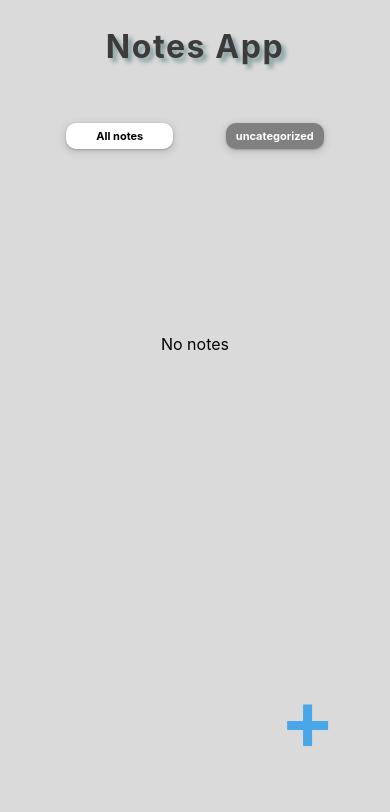
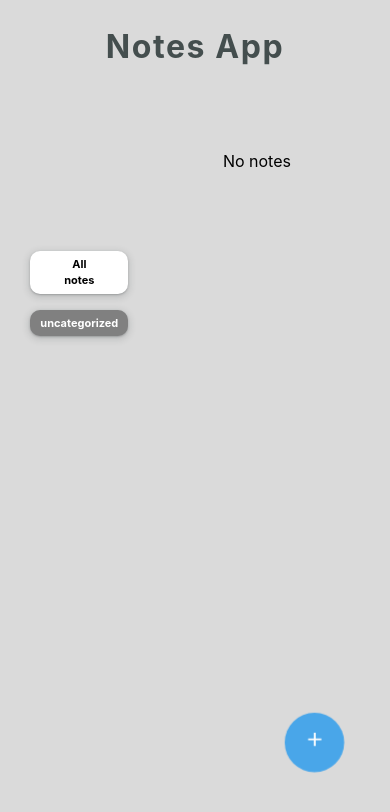
Before and after one commit to jutivia/todo_list, a React (Create React App) app in the folder todo_list/: page / in a window 390 px wide. Shown: the top 812 px of the page. Built offline with nearby package versions, Linux system fonts and the light colour scheme.

Commit message:
last changes i promise

```diff
--- a/todo_list/src/App.js
+++ b/todo_list/src/App.js
@@ -4,6 +4,7 @@ import Alert from './Alert.js'
 import {categoryData} from './Category.js'
 // import { FaBars } from 'react-icons/fa'
 import { FaEdit, FaTrash } from 'react-icons/fa'
+import {MdAdd } from 'react-icons/md'
 
 const getLocalstorage=()=>{
   let list= localStorage.getItem('list')
@@ -108,7 +109,7 @@ setCategoryName('');
   showAlert(true, 'success', `${topic} changed`)
   //editing part
   setList(list.map(item=>{
-       if(item.id==editId){
+       if(item.id===editId){
          return {...item, title:topic, note:text, name:categoryName, color:categoryColor }
        }
        return item
@@ -215,7 +216,7 @@ const showAlert = (state=false, status='', msg='')=>{
     setIsNewCategory(false);
     setCopyList(list);
     setIsShowNavToggle(false);}} >
-        <h1>+</h1>
+        <MdAdd/>
       </button>
 }
       {isAlert.state && <Alert {...isAlert} removeAlert={showAlert} list={list}/>}
--- a/todo_list/src/index.css
+++ b/todo_list/src/index.css
@@ -29,6 +29,7 @@ body {
   overflow-y:scroll;
   overflow-x:hidden;
   max-width:1340px;
+  position:relative;
 
 
 }
@@ -127,9 +128,9 @@ p {
 }
 .nav-toggle {
   transform: scale(1.7);
-  color: var(--clr-primary-5);
-  background: transparent;
-  border-color: transparent;
+  color: white;
+  background:var(--clr-primary-5);
+  border-radius:50%;
   transition: var(--transition);
   cursor: pointer;
   margin: -2rem 0 0 88%;
@@ -137,6 +138,9 @@ p {
   bottom:10%;
   right:15%;
   max-width:var(--max-width);
+  border:none;
+  width:35px;
+  height:35px;
 
 }
 .form-box{
@@ -148,10 +152,8 @@ p {
   transform: rotate(90deg);
 }
 .title{
-  text-shadow: 4px 4px 4px rgb(130, 157, 158);
-  color:rgb(61, 58, 58);
+  color: rgb(68, 78, 78);
   text-align:center;
-
 }
 .form h4{
 margin:auto 0.5rem;
@@ -271,10 +273,10 @@ width:95%;
 }
 
 .categoryCircle:hover{
- transform:scale(0.9);
+border: 4px solid rgb(161, 160, 160, 0.651);
 }
 .categoryCircle:active{
-  border: 2px solid rgb(161, 160, 160, 0.651);
+  border: 4px solid rgb(161, 160, 160, 0.651);
 }
 .category-Colors{
    box-shadow: rgba(60, 64, 67, 0.3) 0px 1px 2px 0px,
@@ -347,34 +349,39 @@ width:95%;
  font-size:16px;
 }
 .notesPage{
-  margin: 30px 2rem;
+  margin: 20px auto;
   max-width:95%;
   display:grid;
-
-
-  grid-template-areas:'category category '
-                     'notes notes';
+   grid-template-columns: 1fr 4fr;
+  grid-template-areas:'category notes '
+                      'category notes';
 
 }
 .notesCategory{
+position:sticky;
+top:5rem;
   grid-area:category;
   display:flex;
-  justify-content: space-around;
+  /* justify-content: space-between; */
   flex-wrap:wrap;
   width:100%;
-  margin:0 auto;
+   flex-direction:column;
+   flex-wrap:none;
+   justify-content:flex-start;
+   margin:8rem 0;
+ height:400px;
+
 }
 .actualNotes{
-  margin-top:20px;
 grid-area:notes;
 display:flex;
 flex-wrap:wrap;
 justify-content:space-between;
+margin:0 auto;
 
 }
 .allNotes{
   background-color:white;
-
 }
 .notesCategoryCircle{
    box-shadow: rgba(60, 64, 67, 0.3) 0px 1px 2px 0px,
@@ -385,7 +392,7 @@ justify-content:space-between;
    padding:5px 3px;
    margin:8px 13px;
    transition: var(--transition);
-   height:auto-fit;
+   height:auto;
    transform:scale(1, 1);
    transition: var(--transition);
    width:auto-fit;
@@ -398,7 +405,7 @@ justify-content:space-between;
   border: 4px solid rgb(161, 160, 160, 0.651);
 }
 .singleNote{
-  margin:1rem 0.5rem;
+  margin:0.5rem 0.5rem;
   width:13rem;
   height:auto;
   max-height:250px;
@@ -416,13 +423,12 @@ box-sizing:border-box;
  position:relative;
  top:95%;
  left:85%;
-  border:none;
+border:none;
   transform:scale(1.4);
   color:rgb(63, 62, 62);
   width:10px;
   margin-top:0;
-
-
+  background-color:transparent;
 }
 @media screen and (min-width: 600px){
   .notesPage {
@@ -464,9 +470,9 @@ box-sizing:border-box;
 
   }
 }
-  @media screen and (max-width:430px) {
+  @media screen and (max-width:420px) {
     .singleNote {
-      width: 9rem;
+      width: 10rem;
 
     }
 }
```
